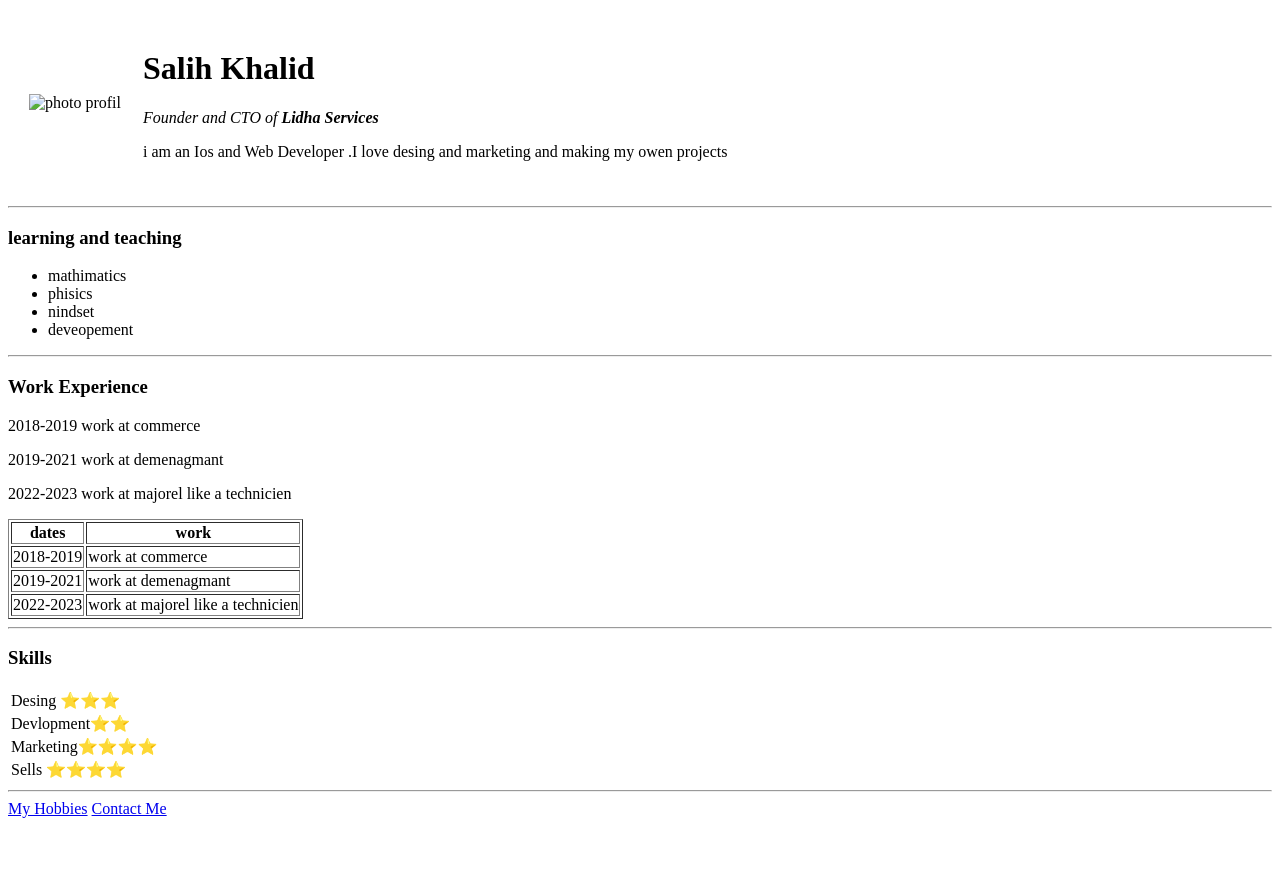
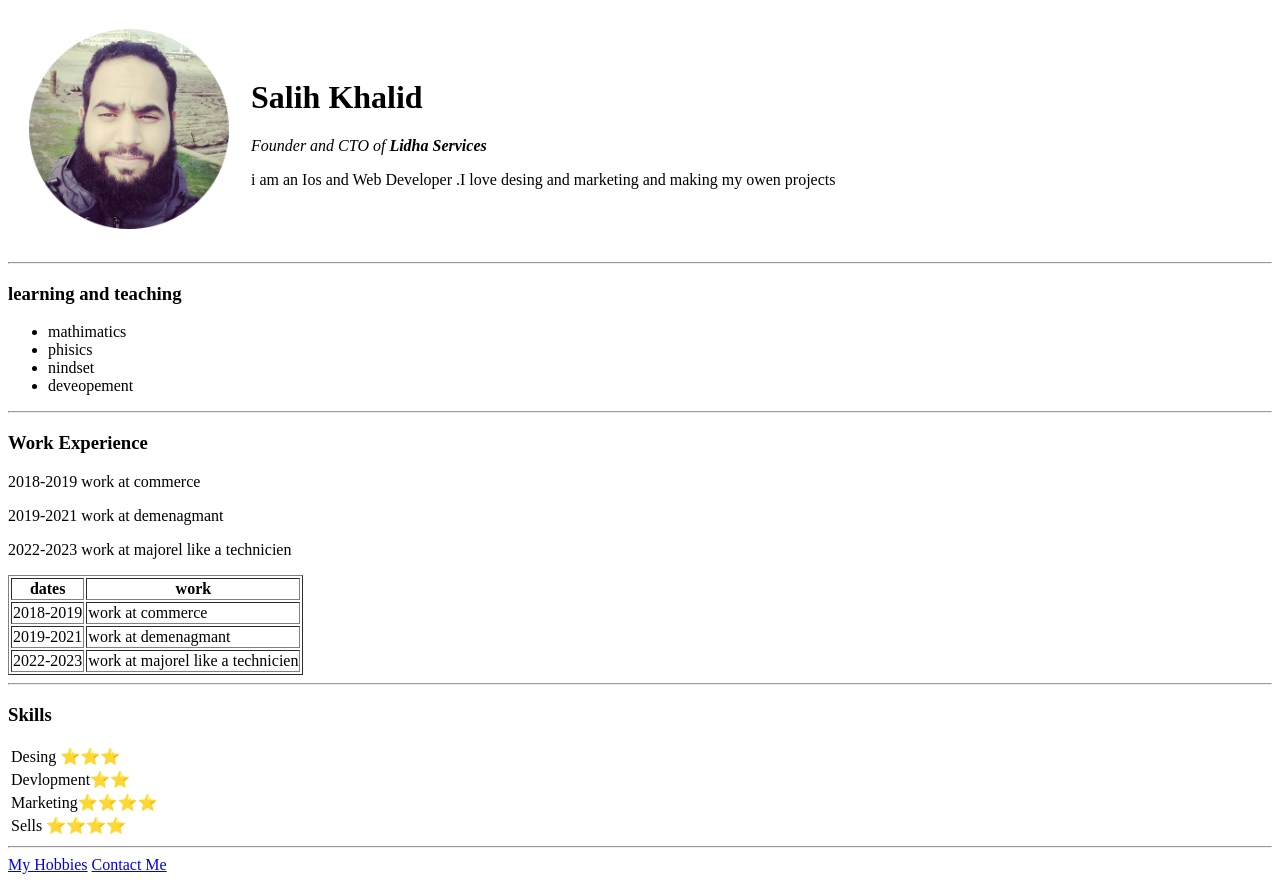
Before and after one commit to SALIH-KHALID/cv, a plain HTML site: page index.html in a window 1280 px wide. Before the commit the page ends 826 px from the top, so only its background shows below. Drawn offline with Linux system fonts and the light colour scheme; the site is published under a folder, as on GitHub Pages, so addresses that start at the root find nothing.

Commit message:
Update index.html

```diff
--- a/index.html
+++ b/index.html
@@ -8,7 +8,7 @@
     <table cellspacing="20">
         <tr>
     <td>
-    <img src="/img/profile.png" alt="photo profil" style="height:200px;">
+    <img src="img/profile.png" alt="photo profil" style="height:200px;">
     </td>
     <td>
   <h1>Salih Khalid</h1>
```
